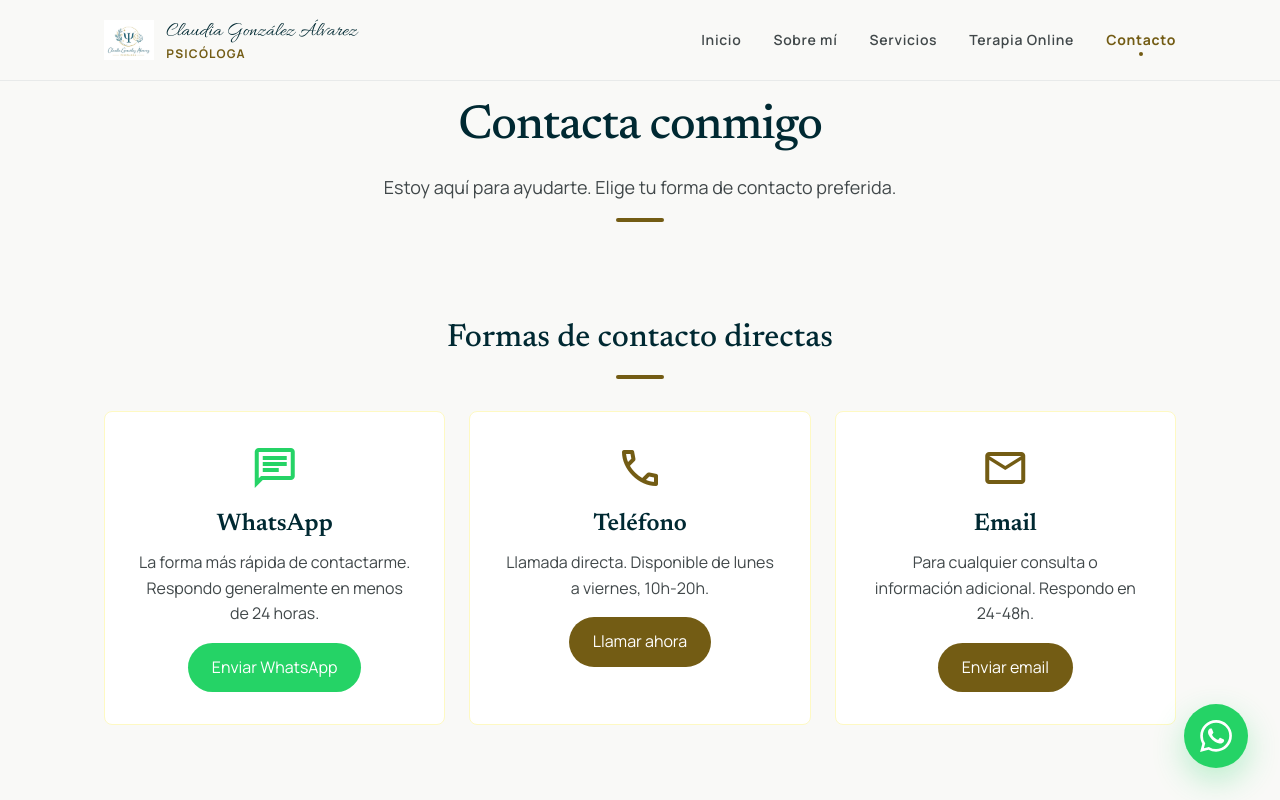
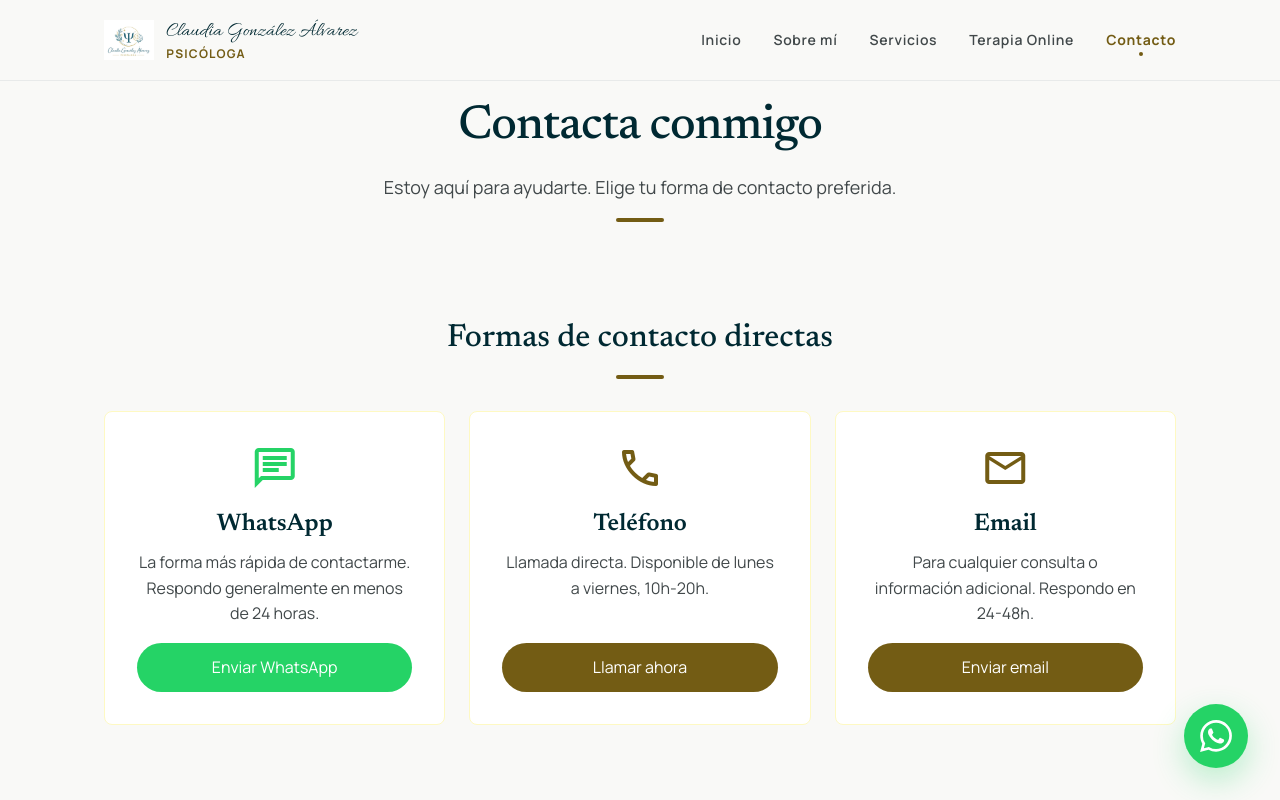
Before and after one commit to pabloalberdi2000/claudia-Psicologia, a Next.js app: page /contacto in a window 1280 px wide. Shown: the top 800 px of the page. Built offline with nearby package versions, Linux system fonts and the light colour scheme.

Commit message:
fix/modificacionesBotones

```diff
--- a/src/app/contacto/page.tsx
+++ b/src/app/contacto/page.tsx
@@ -54,50 +54,50 @@ export default function Contacto() {
 
         <div className="grid grid-cols-1 md:grid-cols-3 gap-gutter">
           {/* WhatsApp */}
-          <div className="tonal-card p-stack-md rounded-xl text-center border-l-4 border-[#25D366]">
+          <div className="tonal-card p-stack-md rounded-xl text-center border-l-4 border-[#25D366] flex flex-col">
             <span className="material-symbols-outlined text-5xl text-[#25D366] flex justify-center mb-4">chat</span>
             <h3 className="font-headline-sm text-headline-sm text-primary mb-2">WhatsApp</h3>
-            <p className="text-on-surface-variant font-body-md mb-4">
+            <p className="text-on-surface-variant font-body-md mb-4 flex-grow">
               La forma más rápida de contactarme. Respondo generalmente en menos de 24 horas.
             </p>
             <a
               href="https://wa.me/34682638679?text=Hola%20Claudia,%20me%20gustaría%20agendar%20una%20sesión%20gratuita"
               target="_blank"
               rel="noopener noreferrer"
-              className="inline-block px-6 py-3 bg-[#25D366] text-white rounded-full font-label-md hover:scale-105 transition-transform"
+              className="block px-6 py-3 bg-[#25D366] text-white rounded-full font-label-md hover:scale-105 transition-transform w-full text-center"
             >
               Enviar WhatsApp
             </a>
           </div>
 
           {/* Phone */}
-          <div className="tonal-card p-stack-md rounded-xl text-center border-l-4 border-secondary">
+          <div className="tonal-card p-stack-md rounded-xl text-center border-l-4 border-secondary flex flex-col">
             <span className="material-symbols-outlined text-5xl text-secondary flex justify-center mb-4">call</span>
             <h3 className="font-headline-sm text-headline-sm text-primary mb-2">Teléfono</h3>
-            <p className="text-on-surface-variant font-body-md mb-4">
+            <p className="text-on-surface-variant font-body-md mb-4 flex-grow">
               Llamada directa. Disponible de lunes a viernes, 10h-20h.
             </p>
             <a
               href="tel:+34682638679"
-              className="inline-block px-6 py-3 bg-secondary text-on-secondary rounded-full font-label-md hover:scale-105 transition-transform"
+              className="block px-6 py-3 bg-secondary text-on-secondary rounded-full font-label-md hover:scale-105 transition-transform w-full text-center"
             >
               Llamar ahora
             </a>
           </div>
 
           {/* Email */}
-          <div className="tonal-card p-stack-md rounded-xl text-center border-l-4 border-secondary">
+          <div className="tonal-card p-stack-md rounded-xl text-center border-l-4 border-secondary flex flex-col">
             <span className="material-symbols-outlined text-5xl text-secondary flex justify-center mb-4">mail</span>
             <h3 className="font-headline-sm text-headline-sm text-primary mb-2">Email</h3>
-            <p className="text-on-surface-variant font-body-md mb-4">
+            <p className="text-on-surface-variant font-body-md mb-4 flex-grow">
               Para cualquier consulta o información adicional. Respondo en 24-48h.
             </p>
             <a
               href="mailto:info@cgapsicologia.com"
-              className="inline-block px-6 py-3 bg-secondary text-on-secondary rounded-full font-label-md hover:scale-105 transition-transform"
+              className="block px-6 py-3 bg-secondary text-on-secondary rounded-full font-label-md hover:scale-105 transition-transform w-full text-center"
             >
               Enviar email
-              </a>
+            </a>
           </div>
         </div>
       </section>
```
